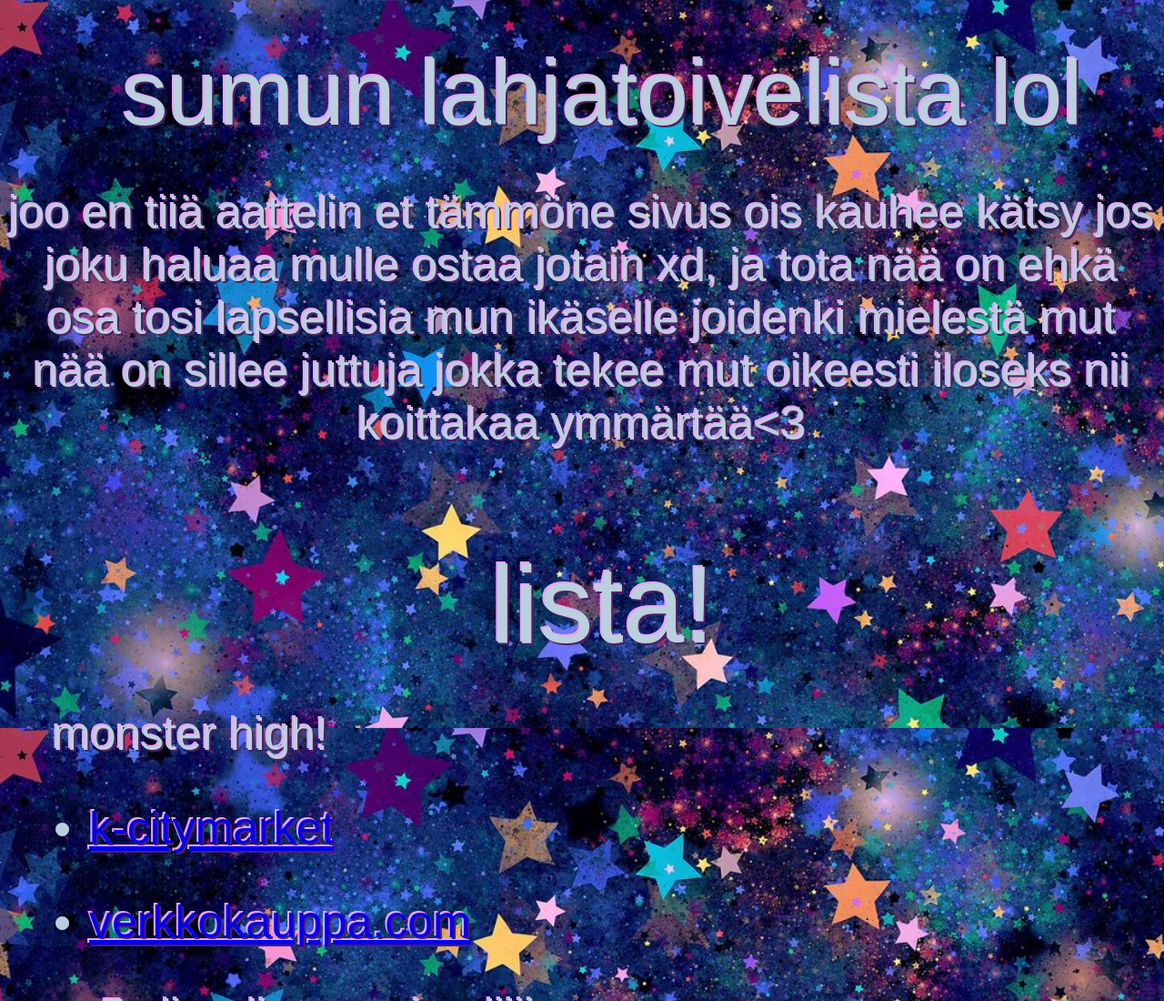
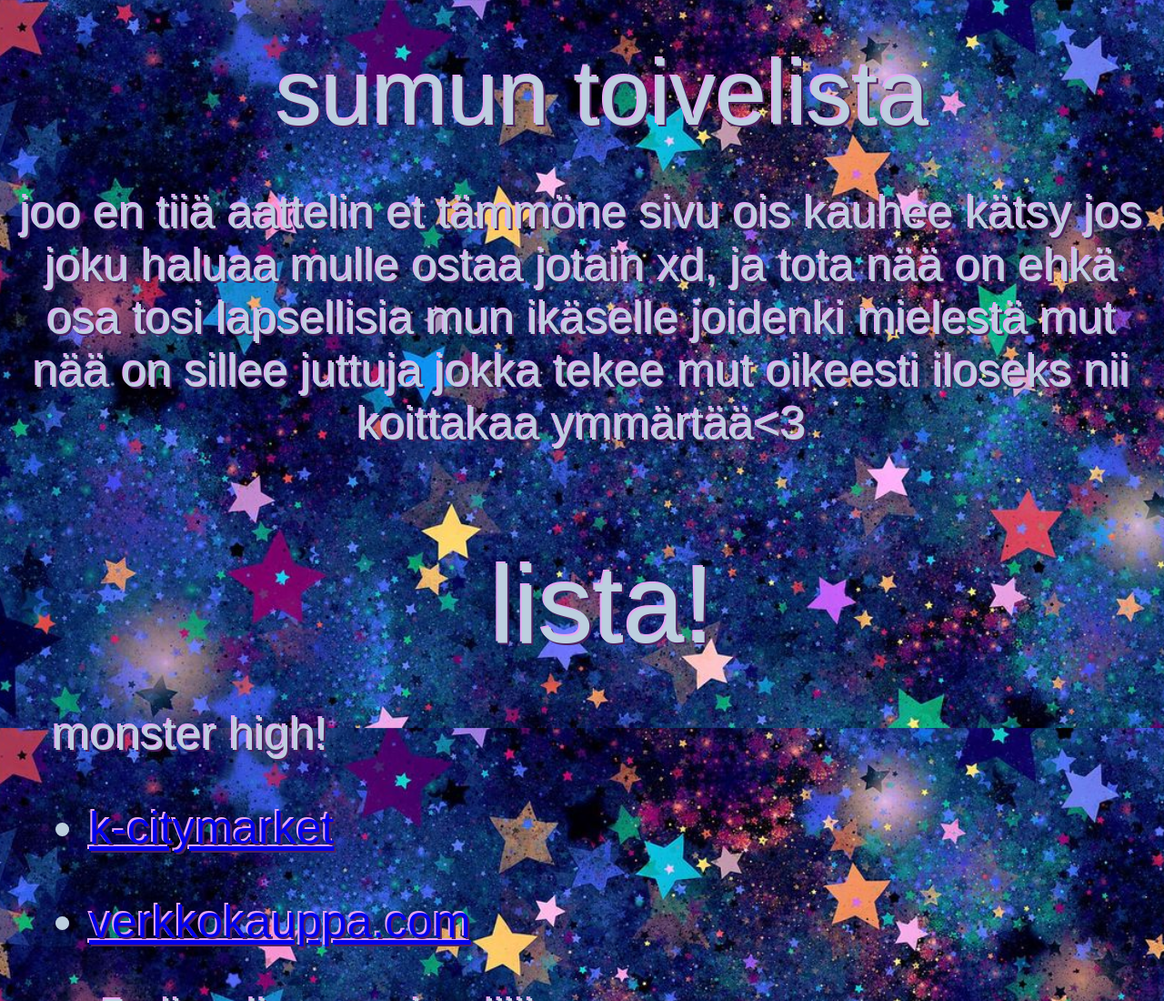
Before and after one commit to sumppu/lahja-lista, a plain HTML site: page index.html in a window 1280 px wide. Shown: the top 1100 px of the page at 91% size. Drawn offline with Linux system fonts and the light colour scheme; a web font is replaced by a local one.

Commit message:
Update index.html

```diff
--- a/index.html
+++ b/index.html
@@ -10,9 +10,9 @@
 <link rel="stylesheet" href="muotoilu.css">
 <div class="container">
 
-<h1>sumun lahjatoivelista lol</h1>
+<h1>sumun toivelista</h1>
 
-<h2>joo en tiiä aattelin et tämmöne sivus ois kauhee kätsy jos joku haluaa mulle ostaa jotain xd, ja tota nää on ehkä osa tosi lapsellisia mun ikäselle joidenki mielestä mut nää on sillee juttuja jokka tekee mut oikeesti iloseks nii koittakaa ymmärtää<3</h2>
+<h2>joo en tiiä aattelin et tämmöne sivu ois kauhee kätsy jos joku haluaa mulle ostaa jotain xd, ja tota nää on ehkä osa tosi lapsellisia mun ikäselle joidenki mielestä mut nää on sillee juttuja jokka tekee mut oikeesti iloseks nii koittakaa ymmärtää<3</h2>
 <h3>lista!</h3>
 
 <p>monster high!</p>
```
